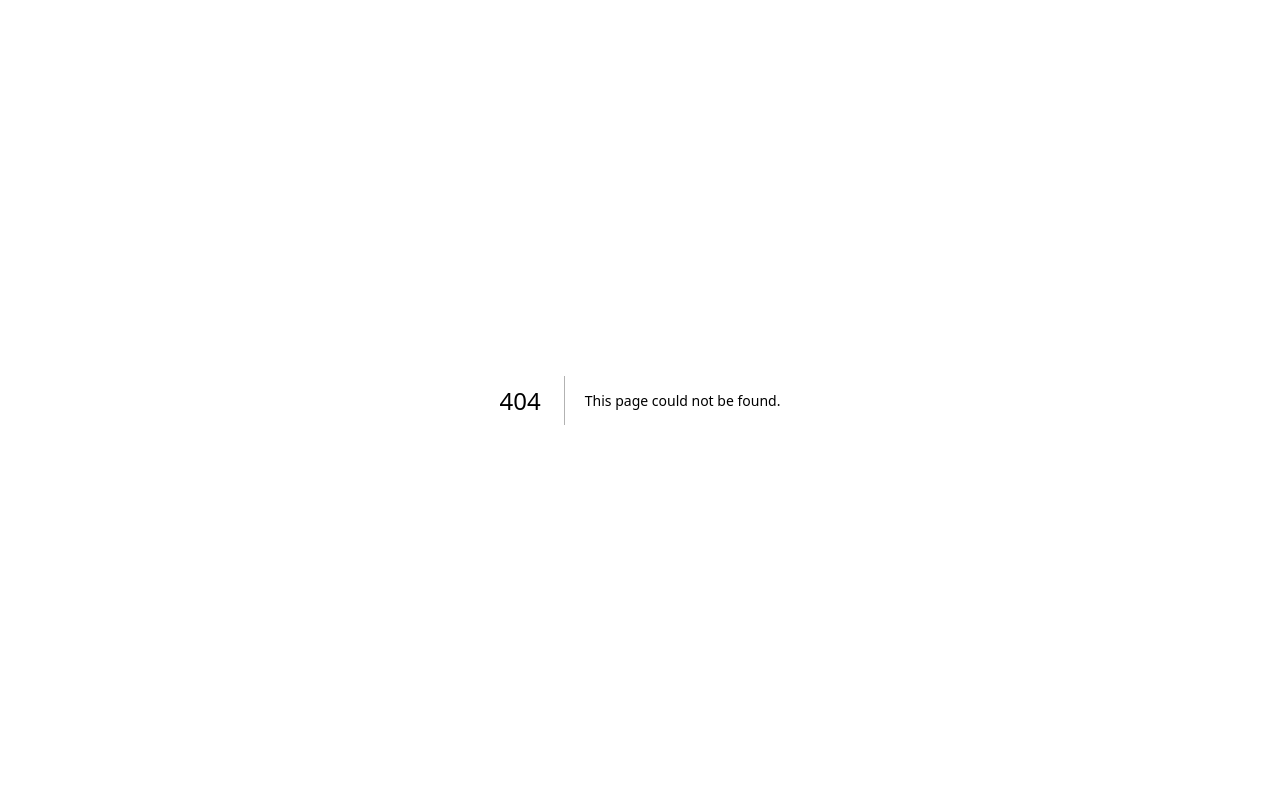
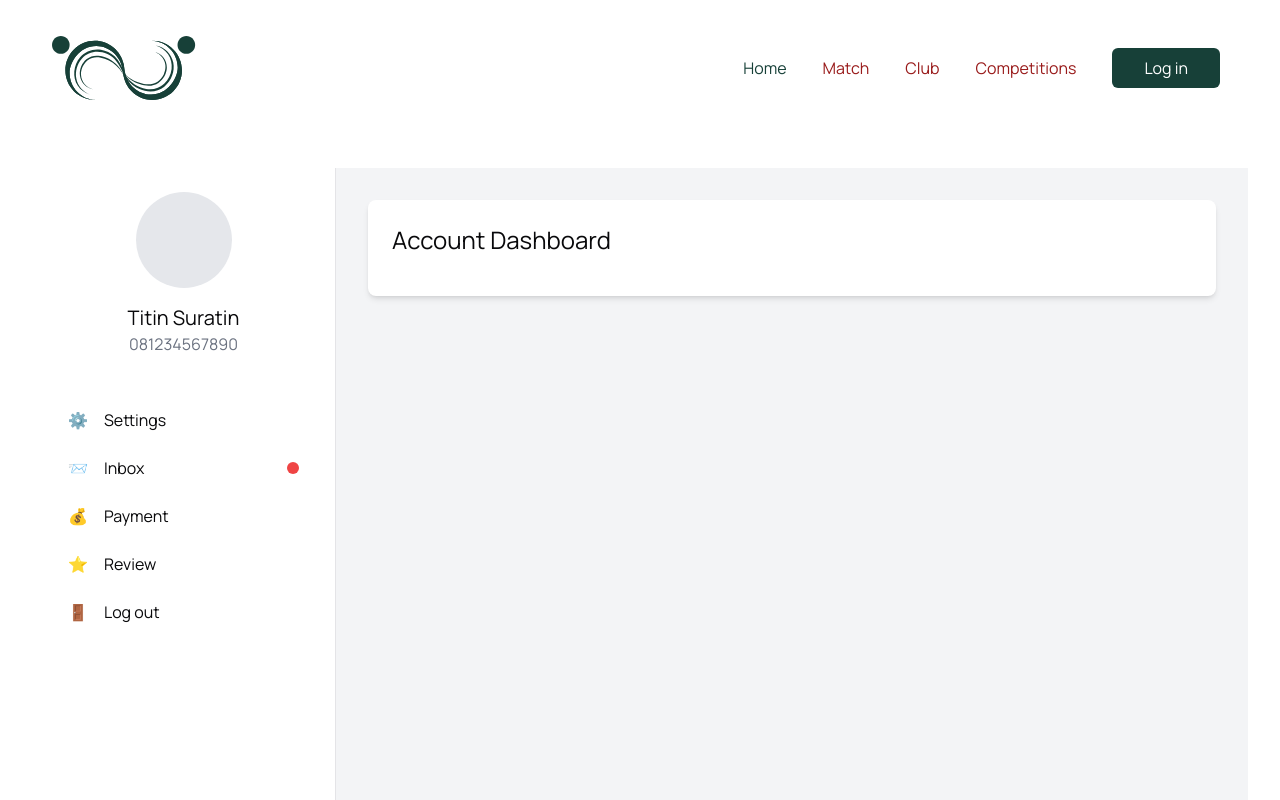
Before and after one commit to Regalangcom/client-racket-network, a Next.js app: page /account in a window 1280 px wide. Before the commit this address had no page. Shown: the top 800 px of the page. Built offline with nearby package versions, Linux system fonts and the light colour scheme.

Commit message:
Pesan commit lama atau baru

```diff
--- /dev/null
+++ b/src/app/account/layout.tsx
@@ -0,0 +1,18 @@
+"use client";
+
+import React from "react";
+import Navbar from "../components/navbar/navbar";
+
+function AccountLayout({ children }: { children: React.ReactNode }) {
+  return (
+    <section className="min-h-screen flex flex-col bg-white">
+      <header className="text-center px-6 ">
+        <Navbar variant="account" />
+      </header>
+      {/* flex-grow  */}
+      <main>{children}</main>
+    </section>
+  );
+}
+
+export default AccountLayout;
--- /dev/null
+++ b/src/app/account/page.tsx
@@ -0,0 +1,25 @@
+"use client";
+
+import AccountPage from "../components/account/accountAccount";
+import SearchForm from "../components/search/search";
+import { useWindowDimension } from "@/hooks/useWindowdimension";
+
+export default function MatchPage() {
+  const { isLaptop } = useWindowDimension();
+
+  return (
+    <section className="p-4 md:container-lg">
+      <div className="flex flex-col sm:flex-row gap-4">
+        <div
+          className={`flex-1 p-4 max-w-full  ${
+            isLaptop ? "max-w-full" : "max-w-full"
+          } `}
+        >
+          <div className="mb-4 font-semibold">
+            <AccountPage />
+          </div>
+        </div>
+      </div>
+    </section>
+  );
+}
--- /dev/null
+++ b/src/app/components/account/accountAccount.tsx
@@ -0,0 +1,142 @@
+// components/account/AccountPage.tsx
+"use client";
+
+import { useState } from "react";
+import Link from "next/link";
+import { useWindowDimension } from "@/hooks/useWindowdimension";
+import { ChevronRight } from "lucide-react";
+
+export default function AccountPage() {
+  const { isMobile } = useWindowDimension();
+  const [user, setUser] = useState({
+    name: "Titin Suratin",
+    phone: "081234567890",
+  });
+
+  const accountMenuItems = [
+    {
+      icon: "⚙️",
+      title: "Settings",
+      path: "/account/settings",
+      hasNotification: false,
+    },
+    {
+      icon: "📨",
+      title: "Inbox",
+      path: "/account/inbox",
+      hasNotification: true,
+    },
+    {
+      icon: "💰",
+      title: "Payment",
+      path: "/account/payment",
+      hasNotification: false,
+    },
+    {
+      icon: "⭐",
+      title: "Review",
+      path: "/account/review",
+      hasNotification: false,
+    },
+    {
+      icon: "🚪",
+      title: "Log out",
+      path: "/logout",
+      hasNotification: false,
+    },
+  ];
+
+  // Render Mobile View
+  const MobileView = () => (
+    <div className="w-[420px] mt-32 min-h-screen px-4">
+      <div className="max-w-full mb-4">
+        <span className="text-2xl font-bold">Account</span>
+      </div>
+
+      <div className="bg-white rounded-lg mb-4 flex max-w-sm">
+        {/* note create avatar */}
+        <div className="w-16 h-16 bg-gray-200 rounded-full mr-4"></div>
+        <div className="flex-grow">
+          <h2 className="text-lg font-semibold">{user.name}</h2>
+          <p className="text-gray-500">{user.phone}</p>
+        </div>
+        <ChevronRight className="text-2xl text-gray-600" />
+      </div>
+
+      {/* Divider */}
+      <div className="h-[7px] bg-gray-200"></div>
+
+      <div className="bg-white rounded-lg shadow-md">
+        {accountMenuItems.map((item, index) => (
+          <>
+            {index === 4 && <div className="h-[7px] bg-gray-200"></div>}
+
+            <Link
+              key={index}
+              href={item.path}
+              className={`block ${
+                index !== accountMenuItems.length - 1
+                  ? "border-b border-gray-200"
+                  : ""
+              }`}
+            >
+              <div className="flex items-center justify-between p-4 hover:bg-gray-50 transition-colors">
+                <div className="flex items-center relative">
+                  <span className="mr-4">{item.icon}</span>
+                  <span>{item.title}</span>
+                  {item.hasNotification && (
+                    <span className="absolute -top-2 -right-3 w-3 h-3 bg-red-500 rounded-full"></span>
+                  )}
+                </div>
+                <ChevronRight className="text-2xl text-gray-600" />
+              </div>
+            </Link>
+          </>
+        ))}
+      </div>
+    </div>
+  );
+
+  // Render Desktop View
+  const DesktopView = () => (
+    <div className="flex w-full h-screen">
+      {/* Sidebar Profile */}
+      <div className="w-1/4 bg-white p-6 border-r">
+        <div className="flex flex-col items-center">
+          <div className="w-24 h-24 bg-gray-200 rounded-full mb-4"></div>
+          <h2 className="text-xl font-semibold">{user.name}</h2>
+          <p className="text-gray-500">{user.phone}</p>
+        </div>
+
+        {/* Desktop Menu */}
+        <nav className="mt-10">
+          {accountMenuItems.map((item, index) => (
+            <Link
+              key={index}
+              href={item.path}
+              className="flex items-center p-3 hover:bg-gray-100 rounded-lg group"
+            >
+              <span className="mr-4">{item.icon}</span>
+              <span className="flex-grow">{item.title}</span>
+              {item.hasNotification && (
+                <span className="w-3 h-3 bg-red-500 rounded-full ml-2"></span>
+              )}
+            </Link>
+          ))}
+        </nav>
+      </div>
+
+      {/* Main Content Area */}
+      <div className="w-3/4 bg-gray-100 p-8">
+        {/* Placeholder for account page content */}
+        <div className="bg-white rounded-lg shadow-md p-6">
+          <h1 className="text-2xl font-bold mb-4">Account Dashboard</h1>
+          {/* Add more content here */}
+        </div>
+      </div>
+    </div>
+  );
+
+  // Conditional Rendering based on device
+  return isMobile ? <MobileView /> : <DesktopView />;
+}
--- a/src/app/components/navbar/navbar.tsx
+++ b/src/app/components/navbar/navbar.tsx
@@ -8,7 +8,7 @@ import NavItem from "./navItem";
 import { Logo } from "./logo";
 
 interface NavbarProps {
-  variant: "default" | "match" | "club" | "competitions";
+  variant: "default" | "match" | "club" | "competitions" | "account";
 }
 
 const Navbar: React.FC<NavbarProps> = ({ variant }) => {
@@ -26,7 +26,8 @@ const Navbar: React.FC<NavbarProps> = ({ variant }) => {
       <header className="pl-2 flex items-center">
         {(variant === "match" ||
           variant === "club" ||
-          variant === "competitions") &&
+          variant === "competitions" ||
+          variant === "account") &&
           !isMobile && <Logo />}
       </header>
 
@@ -34,7 +35,8 @@ const Navbar: React.FC<NavbarProps> = ({ variant }) => {
       {(variant === "default" ||
         variant === "match" ||
         variant === "club" ||
-        variant === "competitions") && (
+        variant === "competitions" ||
+        variant === "account") && (
         <nav
           className={`${
             isMobile
```
Also changed, not shown: src/app/account/inbox/page.tsx (added), src/app/account/payment/page.tsx (added), src/app/account/setting/page.tsx (added), src/app/components/account/inboxAccount.tsx (added), src/app/components/account/paymentAccount.tsx (added).
